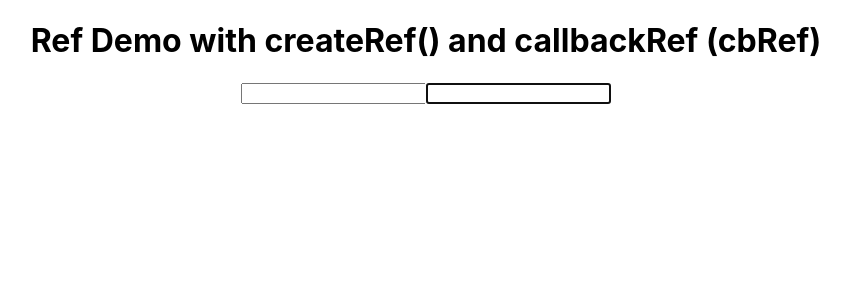
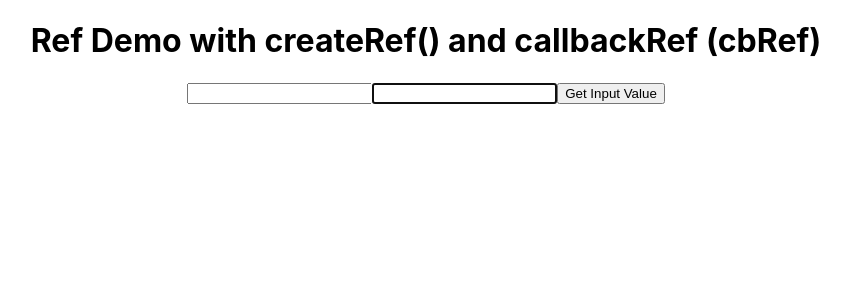
Before and after one commit to superriya/React_self_learning, a React (Create React App) app: page / in a window 1280 px wide. Shown: the top 300 px of the page, without its empty margins (214-1064 px from the left). Built offline with nearby package versions, Linux system fonts and the light colour scheme.

Commit message:
learned Refs

```diff
--- a/src/components/RefsDemo.js
+++ b/src/components/RefsDemo.js
@@ -18,6 +18,9 @@ class RefsDemo extends Component {
         // this.inputRef.current.focus()
         // console.log(this.inputRef)
     }
+    clickHandler = () => {
+        alert(this.cbRef.value)
+    }
 
     render() {
         return (
@@ -25,6 +28,7 @@ class RefsDemo extends Component {
                 <h1>Ref Demo with createRef() and callbackRef (cbRef)</h1>
                 <input type="text" ref={this.inputRef} />
                 <input type="text" ref={this.setcbRef} />
+                <button onClick={this.clickHandler}>Get Input Value</button>
             </div>
         )
     }
```
